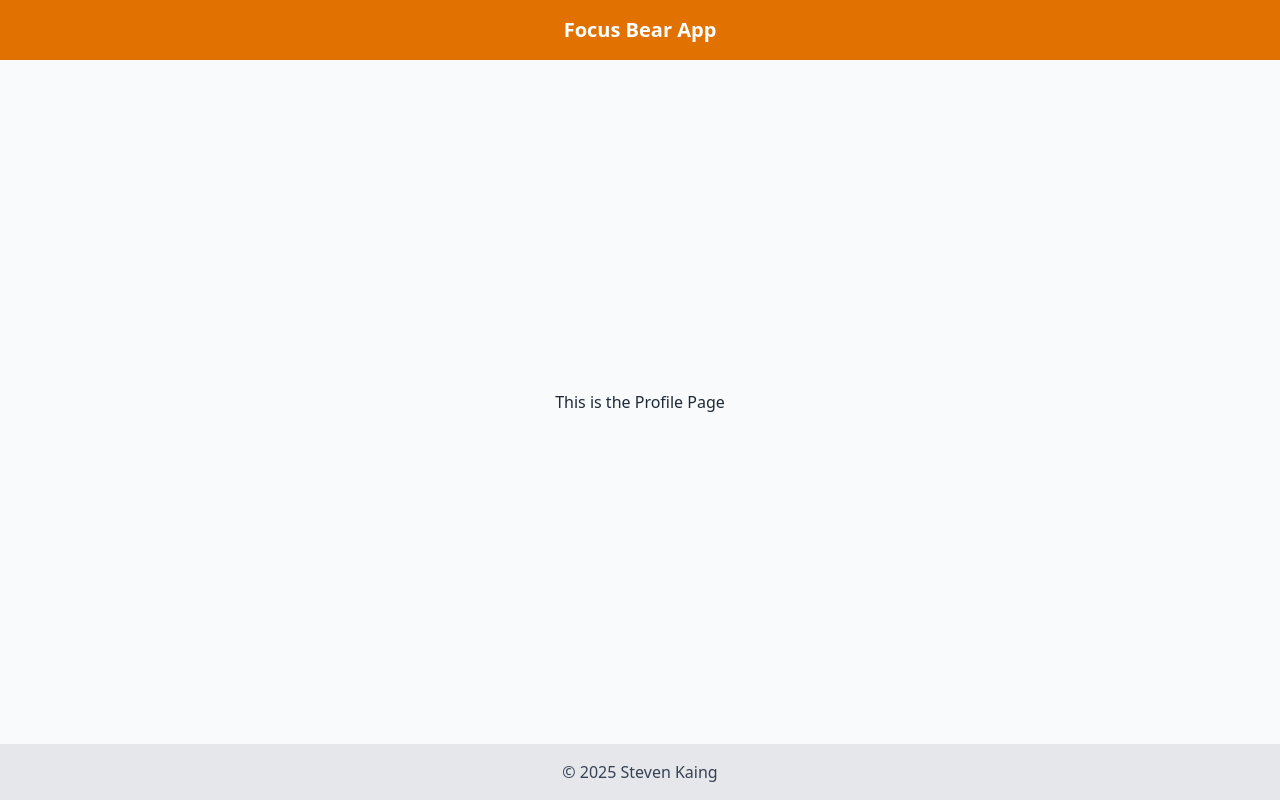
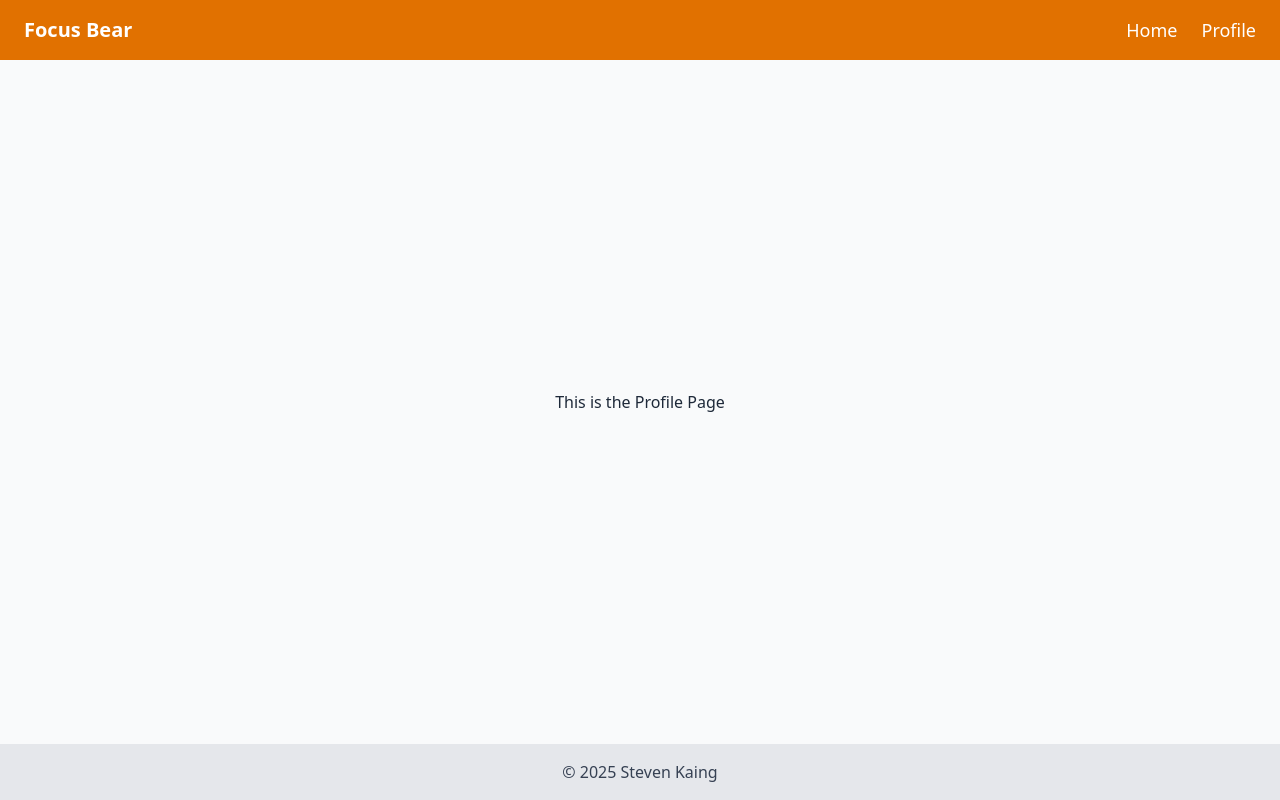
Before and after one commit to StuvanFIT/Focus-Bear-React-Native, a React (Vite) app in the folder milestones/5_React/my-project/: page /profile in a window 1280 px wide. Built offline with nearby package versions, Linux system fonts and the light colour scheme.

Commit message:
feat: add Link button functionality in nav bar

```diff
--- /dev/null
+++ b/milestones/5_React/my-project/src/ui/components/NavigationBar.jsx
@@ -0,0 +1,25 @@
+import React from "react";
+import { Link } from "react-router-dom";
+
+function NavigationBar() {
+
+    return (
+
+        <nav className="flex items-center justify-between bg-amber-600 text-white py-4 px-6">
+            <Link to="/"  className="font-bold text-xl hover:text-amber-200 transition-colors duration-200">
+            Focus Bear
+            </Link>
+
+            <div className="flex gap-6 text-lg font-medium">
+                <Link to="/" className="hover:text-amber-200 transition-colors duration-200">
+                    Home
+                </Link>
+                <Link to="/profile" className="hover:text-amber-200 transition-colors duration-200">
+                    Profile
+                </Link>
+            </div>
+        </nav>
+    )
+}
+
+export default NavigationBar;
--- a/milestones/5_React/my-project/src/ui/layouts/AppLayout.jsx
+++ b/milestones/5_React/my-project/src/ui/layouts/AppLayout.jsx
@@ -1,14 +1,16 @@
 // src/ui/components/Layout.jsx
 import React from 'react';
+import NavigationBar from '../components/NavigationBar';
 
 function AppLayout({ children }) {
 
   return (
 
     <div className="min-h-screen flex flex-col bg-gray-50 text-gray-800">
-      <header className="bg-amber-600 text-white py-4 px-6 text-center font-bold text-xl">
-        Focus Bear App
+      <header>
+        <NavigationBar />
       </header>
+
 
       <main className="flex-1 flex flex-col items-center justify-center p-6">
         {children}
```
